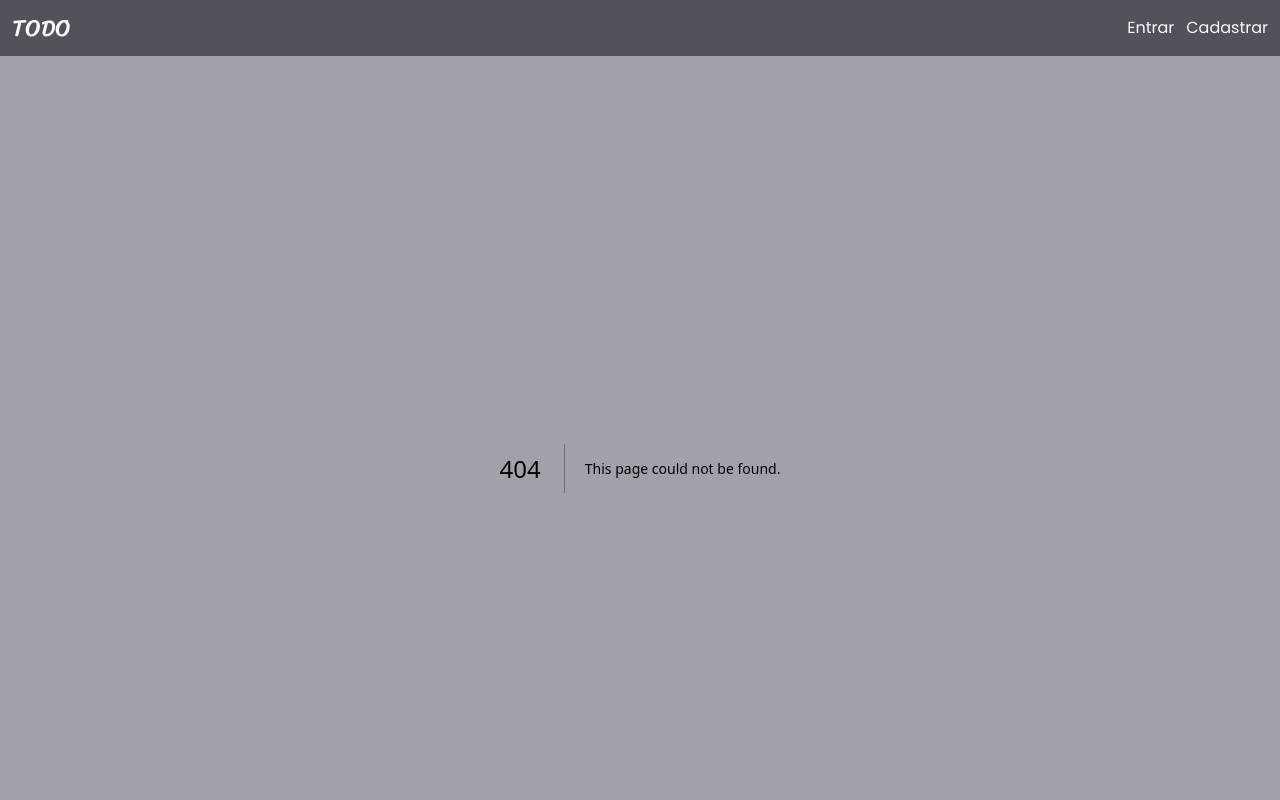
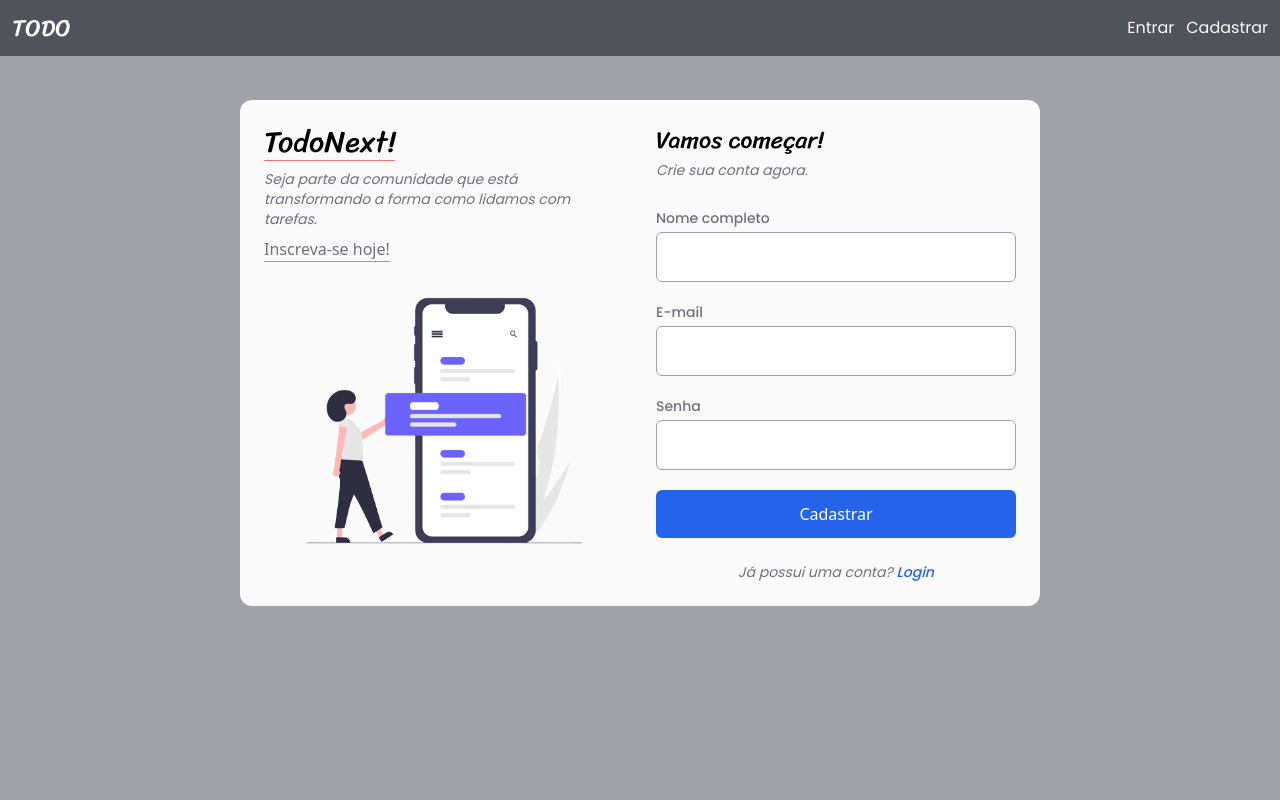
Before and after one commit to secret-star1202/Next-TailwindCSS-PostgreSQL, a Next.js app: page /register in a window 1280 px wide. Before the commit this address had no page. Shown: the top 800 px of the page. Built offline with nearby package versions, Linux system fonts and the light colour scheme.

Commit message:
feat: creating Register page and adding RegisterForm component.

```diff
--- /dev/null
+++ b/src/app/register/page.tsx
@@ -0,0 +1,38 @@
+/* eslint-disable import/no-absolute-path */
+import React from 'react'
+import { RegisterForm } from '@/components/Forms/RegisterForm'
+import Image from 'next/image'
+import RegisterImage from '/public/register-image.png'
+
+const Register = () => {
+  return (
+    <div className="mt-5 flex w-full items-center justify-center sm:mt-8">
+      <div className="flex w-full max-w-[800px] flex-col justify-between gap-8 rounded-xl bg-zinc-50 p-6 sm:flex-row">
+        <div className="hidden w-1/2 sm:flex sm:flex-col sm:gap-2">
+          <div className="flex flex-col gap-2">
+            <h1 className="w-fit border-b border-red-400 font-title text-3xl">
+              TodoNext!
+            </h1>
+            <p className="w-full max-w-[315px] font-body text-sm italic text-zinc-500">
+              Seja parte da comunidade que está transformando a forma como
+              lidamos com tarefas.
+            </p>
+            <span className="block w-fit border-b border-red-400 text-zinc-500">
+              Inscreva-se hoje!
+            </span>
+          </div>
+          <div>
+            <Image
+              src={RegisterImage}
+              alt="Imagem da tela de registro de uma menina mexendo em seu telefone"
+              className="w-full"
+            />
+          </div>
+        </div>
+        <RegisterForm />
+      </div>
+    </div>
+  )
+}
+
+export default Register
```
Also changed, not shown: public/register-image.png (added).
